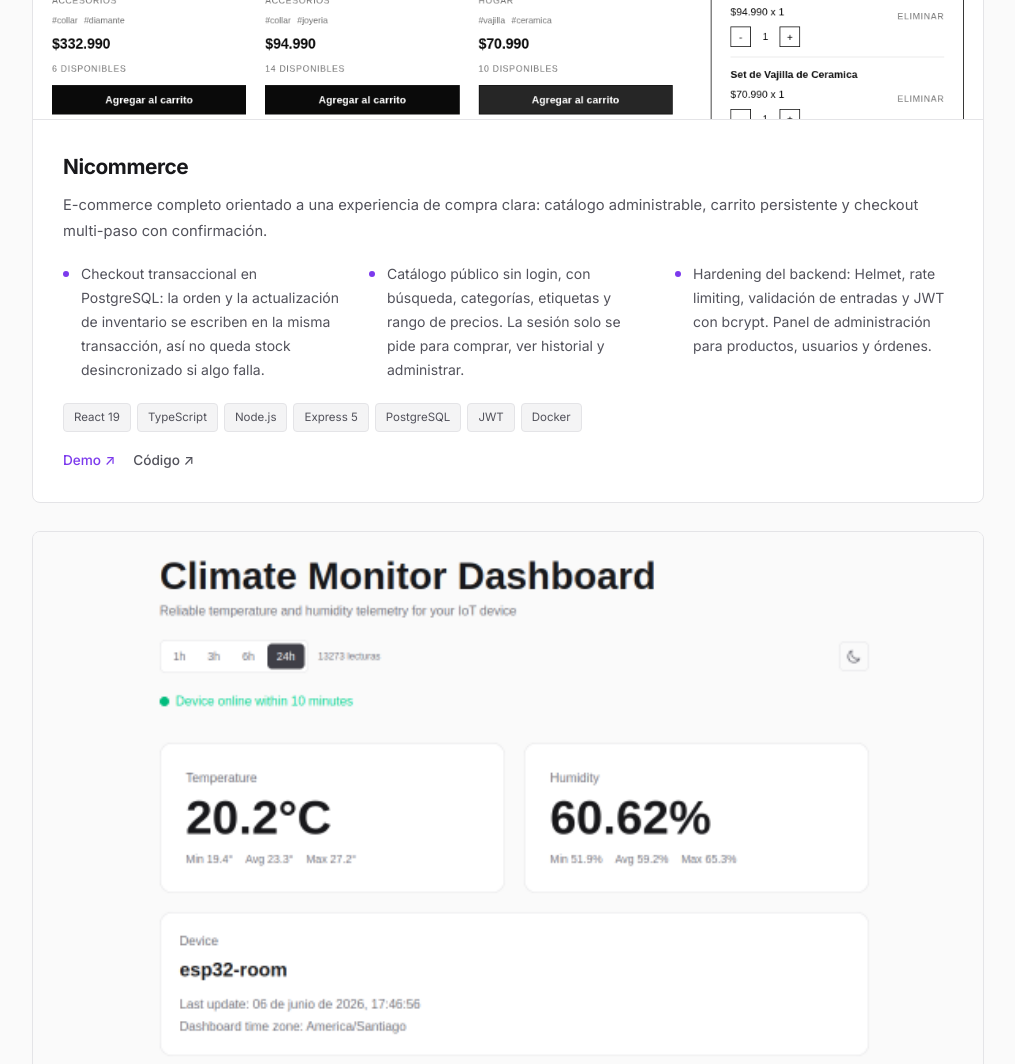
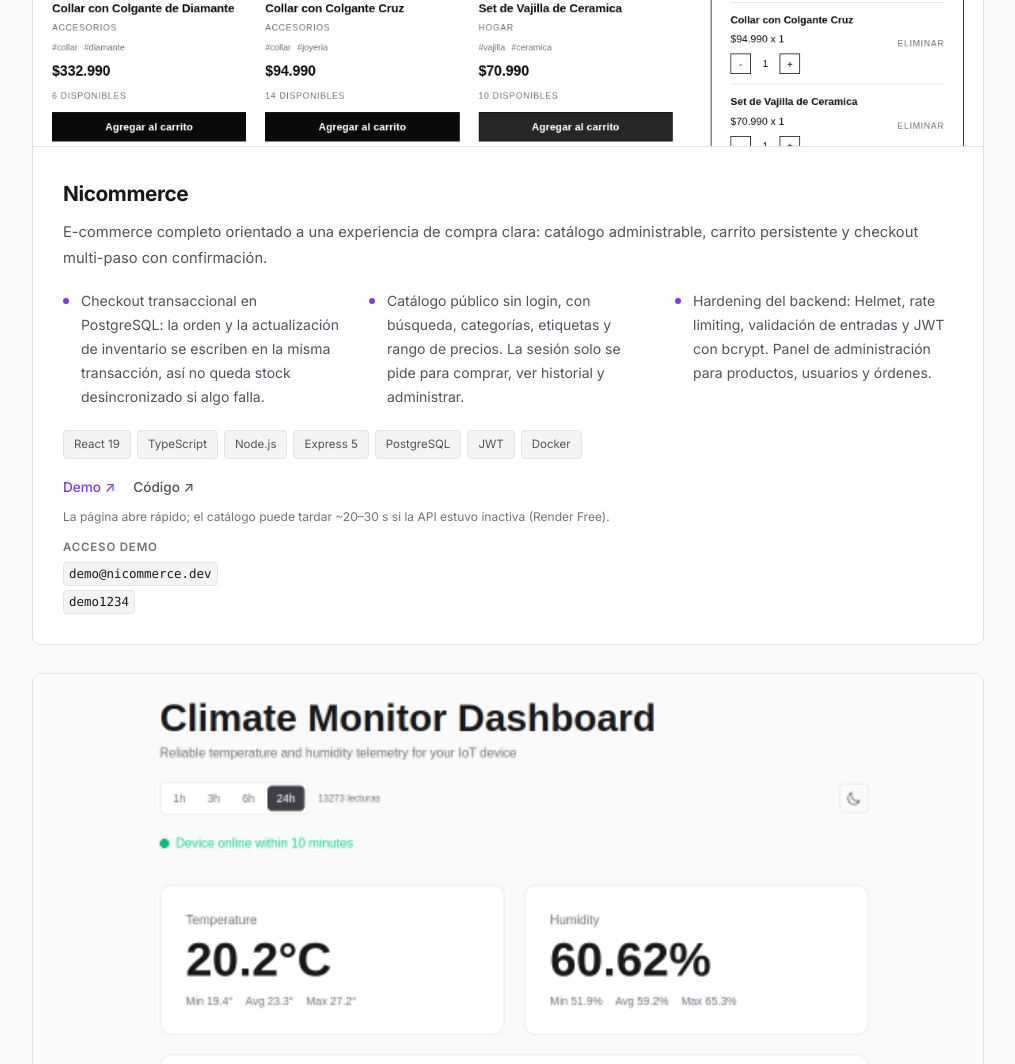
Before and after one commit to hmoreirar/hmoreira.dev, an Astro site: page / in a window 1280 px wide. Shown: the part 3400-4464 px from the top of the page, without its empty margins (132-1147 px from the left). Built offline with nearby package versions, Linux system fonts and the light colour scheme; Astro itself is replaced by a stand-in of ours.

Commit message:
feat: add demo credentials to project cards
Reviewers should reach the login-gated parts without registering.
Add a small "demo access" block with email and password to the
projects that have a working public demo account.

- Reservas SaaS: demo@reservas-saas.dev / demo1234
- Nicommerce: demo@nicommerce.dev / demo1234 (created a client
  account, role client, on the live demo)
- note cold start on Render Free for pizzeria, Nicommerce and
  Reservas SaaS

Job Tracker still needs a demo account in Supabase before its
credentials can be published.

```diff
--- a/src/components/Projects.astro
+++ b/src/components/Projects.astro
@@ -119,6 +119,14 @@ const icons: Record<string, string> = {
                   {t("projects.code")} ↗
                 </a>
               </div>
+              {p.demoNote && <p class="demo-note">{p.demoNote[lang]}</p>}
+              {p.demoLogin && (
+                <div class="demo-login">
+                  <span class="demo-login__label">{t("projects.demoAccess")}</span>
+                  <code>{p.demoLogin.email}</code>
+                  <code>{p.demoLogin.password}</code>
+                </div>
+              )}
             </div>
           </article>
         ))
@@ -188,6 +196,14 @@ const icons: Record<string, string> = {
                   {t("projects.code")} ↗
                 </a>
               </div>
+              {p.demoNote && <p class="demo-note">{p.demoNote[lang]}</p>}
+              {p.demoLogin && (
+                <div class="demo-login">
+                  <span class="demo-login__label">{t("projects.demoAccess")}</span>
+                  <code>{p.demoLogin.email}</code>
+                  <code>{p.demoLogin.password}</code>
+                </div>
+              )}
             </div>
           </article>
         ))
@@ -348,6 +364,34 @@ const icons: Record<string, string> = {
     margin-top: auto;
   }
 
+  .demo-note {
+    margin-top: 9px;
+    color: var(--text-muted);
+    font-size: 0.75rem;
+    line-height: 1.5;
+  }
+
+  .demo-login {
+    margin-top: 12px;
+    display: flex;
+    flex-direction: column;
+    gap: 4px;
+  }
+
+  .demo-login__label {
+    font-size: 0.72rem;
+    font-weight: 600;
+    text-transform: uppercase;
+    letter-spacing: 0.07em;
+    color: var(--text-muted);
+    margin-bottom: 2px;
+  }
+
+  .demo-login code {
+    align-self: flex-start;
+    font-size: 0.78rem;
+  }
+
   .link {
     font-size: 0.85rem;
     font-weight: 500;
--- a/src/data/projects.ts
+++ b/src/data/projects.ts
@@ -32,6 +32,8 @@ export interface Project {
   tech: string[];
   repo: string;
   demo?: string;
+  demoNote?: Localized;
+  demoLogin?: { email: string; password: string };
   image?: ImageMetadata;
   icon: IconName;
 }
@@ -71,6 +73,10 @@ export const projects: Project[] = [
     ],
     repo: "https://github.com/hmoreirar/pizzeria",
     demo: "https://pizzeria-zn6y.onrender.com/",
+    demoNote: {
+      es: "Tras inactividad, la primera carga puede tardar ~20–30 s (Render Free).",
+      en: "After inactivity, the first load may take ~20–30s (Render Free).",
+    },
     image: pizzeriaImg,
     icon: "cart",
   },
@@ -145,6 +151,14 @@ export const projects: Project[] = [
     ],
     repo: "https://github.com/hmoreirar/ecommerce-fullstack-react-node",
     demo: "https://ecommerce-fullstack-react-node.vercel.app",
+    demoNote: {
+      es: "La página abre rápido; el catálogo puede tardar ~20–30 s si la API estuvo inactiva (Render Free).",
+      en: "The page opens quickly; the catalog may take ~20–30s if the API was idle (Render Free).",
+    },
+    demoLogin: {
+      email: "demo@nicommerce.dev",
+      password: "demo1234",
+    },
     image: nicommerceImg,
     icon: "cart",
   },
@@ -199,6 +213,15 @@ export const projects: Project[] = [
       "Tailwind CSS",
     ],
     repo: "https://github.com/hmoreirar/reservas-saas",
+    demo: "https://reservas-saas-bwa7.onrender.com/",
+    demoNote: {
+      es: "Tras inactividad, la primera carga puede tardar ~20–30 s (Render Free).",
+      en: "After inactivity, the first load may take ~20–30s (Render Free).",
+    },
+    demoLogin: {
+      email: "demo@reservas-saas.dev",
+      password: "demo1234",
+    },
     image: reservasImg,
     icon: "calendar",
   },
--- a/src/i18n/ui.ts
+++ b/src/i18n/ui.ts
@@ -67,6 +67,7 @@ export const ui = {
     "projects.code": "Código",
     "projects.more": "Otros proyectos",
     "projects.decisions": "Decisiones técnicas",
+    "projects.demoAccess": "Acceso demo",
 
     "about.title": "Sobre mí",
     "about.p1":
@@ -153,6 +154,7 @@ export const ui = {
     "projects.code": "Code",
     "projects.more": "More projects",
     "projects.decisions": "Technical decisions",
+    "projects.demoAccess": "Demo access",
 
     "about.title": "About",
     "about.p1":
```
